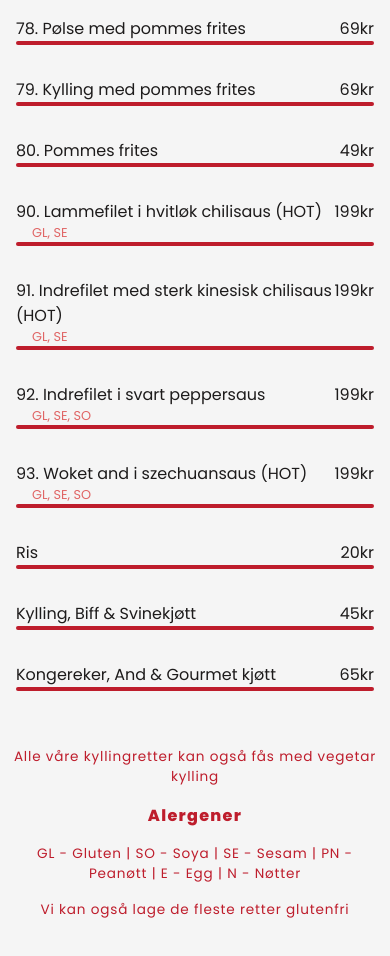
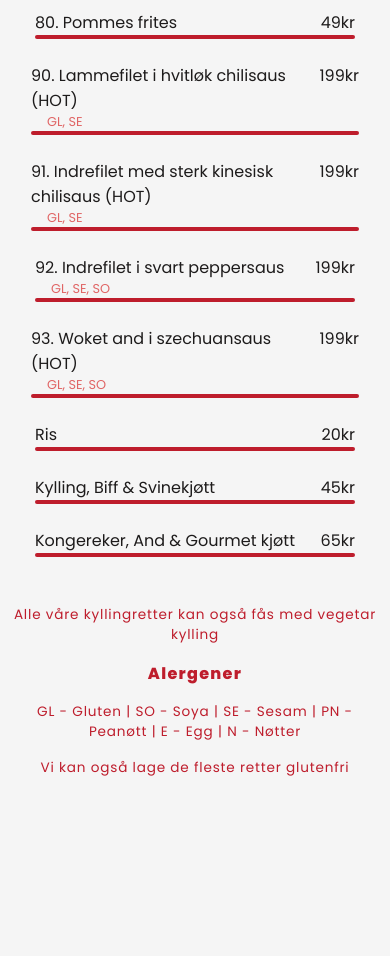
Before and after one commit to ellrub/panda, a React (Create React App) app in the folder panda/: page / in a window 390 px wide. Shown: the part 4240-5196 px from the top of the page. After the commit the page ends 5126 px from the top, so only its background shows below. Built offline with nearby package versions, Linux system fonts and the light colour scheme.

Commit message:
Responsive

```diff
--- a/panda/src/container/Menu/Menu.jsx
+++ b/panda/src/container/Menu/Menu.jsx
@@ -4,6 +4,7 @@ import "./Menu.scss"
 
 const Menu = ({items}) => {
     return (
+        <>
             <main>
                 {items.map((item) => {
                     const {id, title, alergy, price} = item;
@@ -20,6 +21,8 @@ const Menu = ({items}) => {
                         </article>
                     )
                 })}
+
+            </main>
                 <div className="menu__info">
                     <p>Alle våre kyllingretter kan også fås med vegetar kylling</p>
                     <h3>Alergener</h3>
@@ -29,8 +32,7 @@ const Menu = ({items}) => {
                 <div className="space">
 
                 </div>
-
-        </main>
+        </>
     )
 }
 
--- a/panda/src/container/Menu/Menu.scss
+++ b/panda/src/container/Menu/Menu.scss
@@ -1,6 +1,25 @@
 main {
     font-family: var(--font-base);
+    margin: 0 auto;
     margin-top: 2rem;
+
+    display: grid;
+    grid-template-columns: 1fr;
+    grid-column-gap: 1rem;
+
+    max-width: 1430px;
+
+    @media screen and (min-width: 656px) {
+        grid-template-columns: 1fr 1fr;
+    }
+
+    @media screen and (min-width: 984px) {
+        grid-template-columns: 1fr 1fr 1fr;
+    }
+
+    @media screen and (min-width: 1312px) {
+        grid-template-columns: 1fr 1fr 1fr 1fr;
+    }
 
     .menu__text-container {
         display: flex;
@@ -40,15 +59,26 @@ main {
     }
 
     article {
-        margin-bottom: 2rem;
-        margin-left: 1rem;
-        margin-right: 1rem;
+        margin: 0 auto;
+        margin-bottom: 1.5rem;
+
+        max-width: 328px;
+        min-width: 320px;
+    }
+
+
+
+}
+
+.space {
+    height: 100px;
 }
 
 .menu__info {
     text-align: center;
     color: var(--secondary-color);
     padding: 0.5rem;
+    font-family: var(--font-base);
 
     p {
         font-size: 0.85rem;
@@ -63,9 +93,3 @@ main {
     }
 
 }
-
-}
-
-.space {
-    height: 100px;
-}
```
Lines whose indentation alone changed are shown as unchanged.
